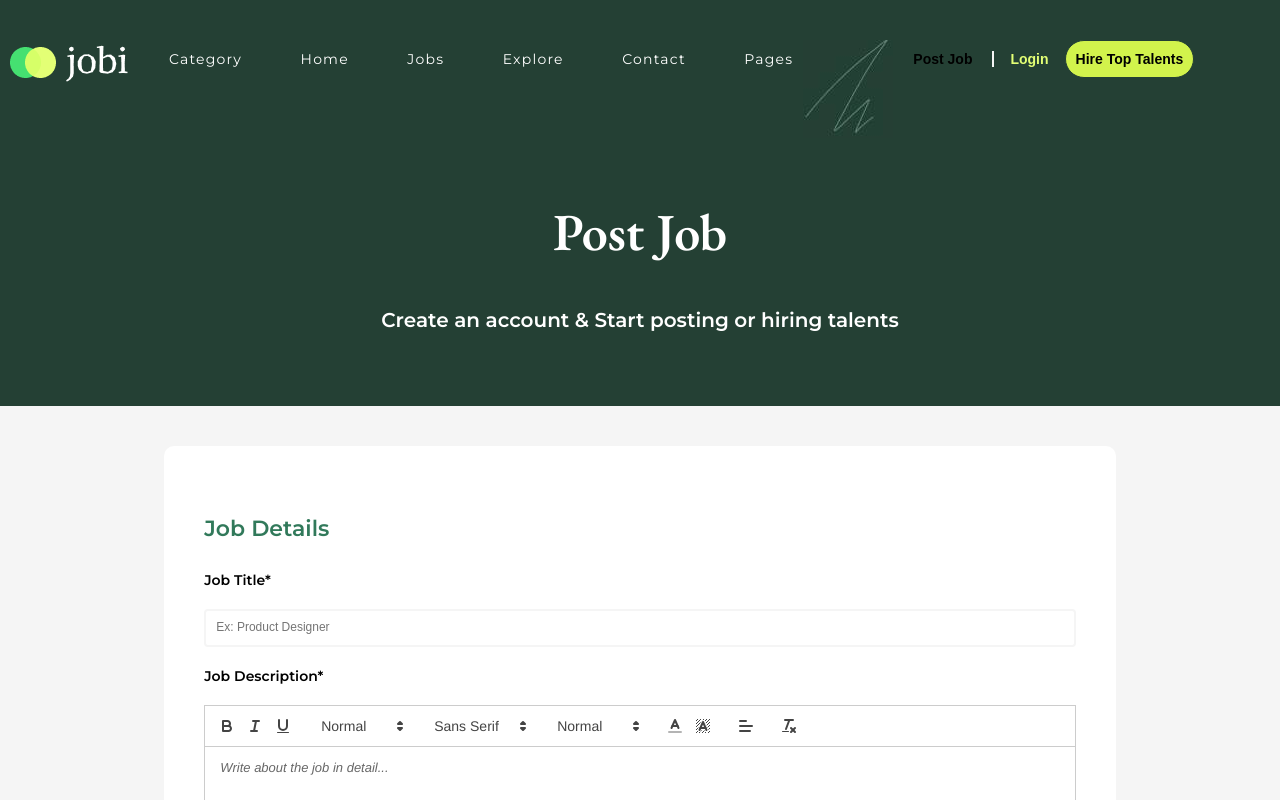
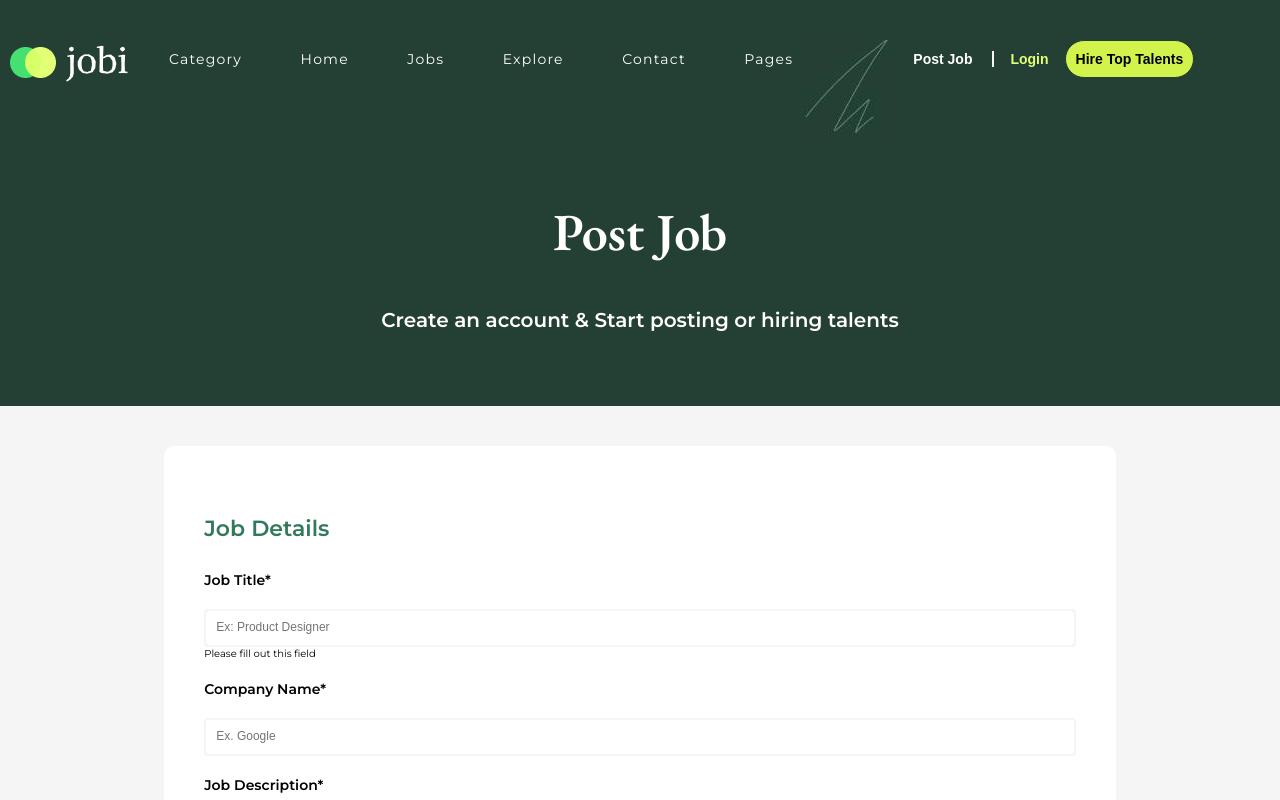
Before and after one commit to rodgersajb/jobi, a React (Vite) app: page /postjob in a window 1280 px wide. Shown: the top 800 px of the page. Built offline with nearby package versions, Linux system fonts and the light colour scheme; no server answers; the database is empty.

Commit message:
Added company title to Form, beginning logic for input requirements for form

```diff
--- a/src/Components/PostJob/JobDetails.jsx
+++ b/src/Components/PostJob/JobDetails.jsx
@@ -4,7 +4,7 @@ import { useState } from "react";
 
 const JobDetails = (props) => {
 
-    const {jobTitle, handleJobTitleChange, text, handleChange, min, handleMinChange, max, handleMaxChange, jobType, handleJobTypeChange, jobCategory, handleJobCategoryChange, salaryType, handleSalaryTypeChange} = props;
+    const {jobTitle, handleJobTitleChange, text, handleChange, min, handleMinChange, max, handleMaxChange, jobType, handleJobTypeChange, jobCategory, handleJobCategoryChange, salaryType, handleSalaryTypeChange, companyName, handleCompanyChange, handleFocus, focused} = props;
     const toolbarOptions = [
         ["bold", "italic", "underline"],
         [{ header: [1, 2, false] }],
@@ -63,8 +63,16 @@ const JobDetails = (props) => {
       <h4>Job Details</h4>
       <div className="job-title">
         <label>Job Title*</label>
-        <input type="text" placeholder="Ex: Product Designer"  value={jobTitle} onChange={handleJobTitleChange}/>
-      </div>
+        <input type="text" placeholder="Ex: Product Designer"  value={jobTitle} onChange={handleJobTitleChange} onBlur={handleFocus} focused={focused.toString()}
+        />
+        <span className="error">Please fill out this field</span>
+
+
+        <label htmlFor="">Company Name*</label>
+        <input type="text" placeholder="Ex. Google" value={companyName} onChange={handleCompanyChange} onBlur={handleFocus} focused={focused.toString()}
+
+        />
+        </div>
       <div className="job-description">
         <label htmlFor="">Job Description*</label>
         <ReactQuill
@@ -103,7 +111,7 @@ const JobDetails = (props) => {
           </select>
         </div>
         <div className="min">
-          <input type="text" placeholder="Min" value={min} onChange={handleMinChange}/>
+          <input type="text" placeholder="Min" value={min} onChange={handleMinChange} onBlur={handleFocus} focused={focused.toString()}/>
           <span>$</span>
         </div>
         <div className="max">
--- a/src/Components/PostJob/PostJobForm.jsx
+++ b/src/Components/PostJob/PostJobForm.jsx
@@ -6,7 +6,7 @@ import Map from "./Map";
 import { ModalProvider } from "../../Contexts/ModalContext";
 import SkillsExperience from "./SkillsExperience";
 
-import { useState, useEffect } from "react";
+import { useState, useEffect, useRef } from "react";
 
 import { db } from "../firebase";
 import { ref, onValue, push, set} from "firebase/database";
@@ -34,6 +34,13 @@ const PostJobForm = () => {
   const [salaryType, setSalaryType] = useState('');
   const [skills, setSkills] = useState([]);
   const [jobPostings, setJobPostings] = useState([])
+  const [companyName, setCompanyName] = useState('')
+
+  const [focused, setFocused] = useState(false)
+
+  const handleFocus = (e) => {
+    setFocused(true)
+  }
 
 
 
@@ -93,6 +100,10 @@ const PostJobForm = () => {
     setSalaryType(event.target.value)
    }
 
+   const handleCompanyNameChange = (event) => {
+    setCompanyName(event.target.value)
+   }
+
   const [text, setText] = useState("");
   console.log(text);
 
@@ -121,15 +132,20 @@ const PostJobForm = () => {
     })
   }, [])
 
+  const datePosted = () => {
+    date.now()
+  }
+
   const handleFormSubmit = () => {
      const jobsRef = ref(db, "jobs");
      push(jobsRef, {
        work: careerOption,
        job: jobTitle,
-       location: location,
-       state,
-       // date: date,
-       salary: `${min} - ${max} per ${salaryType}`,
+       location: {
+        location, state
+       },
+       date: datePosted,
+       salary: `${min} - ${max} ${salaryType}`,
        field: industryOption,
        jobDescription: text,
        requiredSkills: skills,
@@ -164,6 +180,10 @@ const PostJobForm = () => {
               handleMaxChange={handleMaxChange}
               salaryType={salaryType}
               handleSalaryTypeChange={handleSalaryTypeChange}
+              companyName={companyName}
+              handleCompanyNameChange={handleCompanyNameChange}
+              handleFocus={handleFocus}
+              focused={focused}
 
             />
             <SkillsExperience
--- a/src/styles/sass/partials/_baseStyles.scss
+++ b/src/styles/sass/partials/_baseStyles.scss
@@ -159,6 +159,9 @@ select:focus {
     button {
       font-size: 1.4rem;
       font-weight: 600;
+      a {
+        color: #fff;
+      }
     }
 
     button:nth-child(1) {
--- a/src/styles/sass/partials/_postJob.scss
+++ b/src/styles/sass/partials/_postJob.scss
@@ -38,7 +38,10 @@
       display: flex;
       flex-direction: column;
       padding: 0 0 2rem 0;
-      label {
+      label:nth-of-type(2) {
+        padding: 2rem 0;
+      }
+       label {
         padding: 0 0 2rem 0;
       }
     }
```
